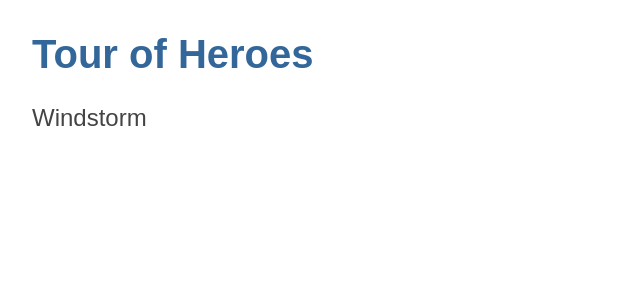
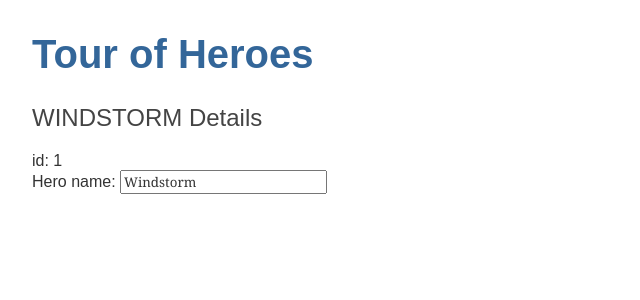
Before and after one commit to Tom-Challenger/tour-of-heroes, an Angular app: page / in a window 1280 px wide. Shown: the top 300 px of the page, without its empty margins (0-640 px from the left). Built offline with nearby package versions, Linux system fonts and the light colour scheme.

Commit message:
The Hero Editor

```diff
--- a/src/app/app.module.ts
+++ b/src/app/app.module.ts
@@ -3,6 +3,7 @@ import { BrowserModule } from '@angular/platform-browser';
 
 import { AppComponent } from './app.component';
 import { HeroesComponent } from './heroes/heroes.component';
+import { FormsModule } from "@angular/forms";
 
 @NgModule({
   declarations: [
@@ -10,7 +11,8 @@ import { HeroesComponent } from './heroes/heroes.component';
     HeroesComponent
   ],
   imports: [
-    BrowserModule
+    BrowserModule,
+    FormsModule
   ],
   providers: [],
   bootstrap: [AppComponent]
--- /dev/null
+++ b/src/app/hero.ts
@@ -0,0 +1,4 @@
+export interface Hero {
+  id: number;
+  name: string;
+}
--- a/src/app/heroes/heroes.component.html
+++ b/src/app/heroes/heroes.component.html
@@ -1 +1,6 @@
-<h2>{{hero}}</h2>
+<h2>{{hero.name | uppercase}} Details</h2>
+<div><span>id: </span>{{hero.id}}</div>
+<div>
+  <label for="name">Hero name: </label>
+  <input id="name" type="text" [(ngModel)]="hero.name" placeholder="name">
+</div>
--- a/src/app/heroes/heroes.component.ts
+++ b/src/app/heroes/heroes.component.ts
@@ -1,4 +1,5 @@
 import { Component, OnInit } from '@angular/core';
+import { Hero } from "../hero";
 
 @Component({
   selector: 'app-heroes',
@@ -7,7 +8,10 @@ import { Component, OnInit } from '@angular/core';
 })
 export class HeroesComponent implements OnInit {
 
-  hero = 'Windstorm';
+  hero: Hero = {
+    id: 1,
+    name: 'Windstorm'
+  };
 
   constructor() { }
 
```
